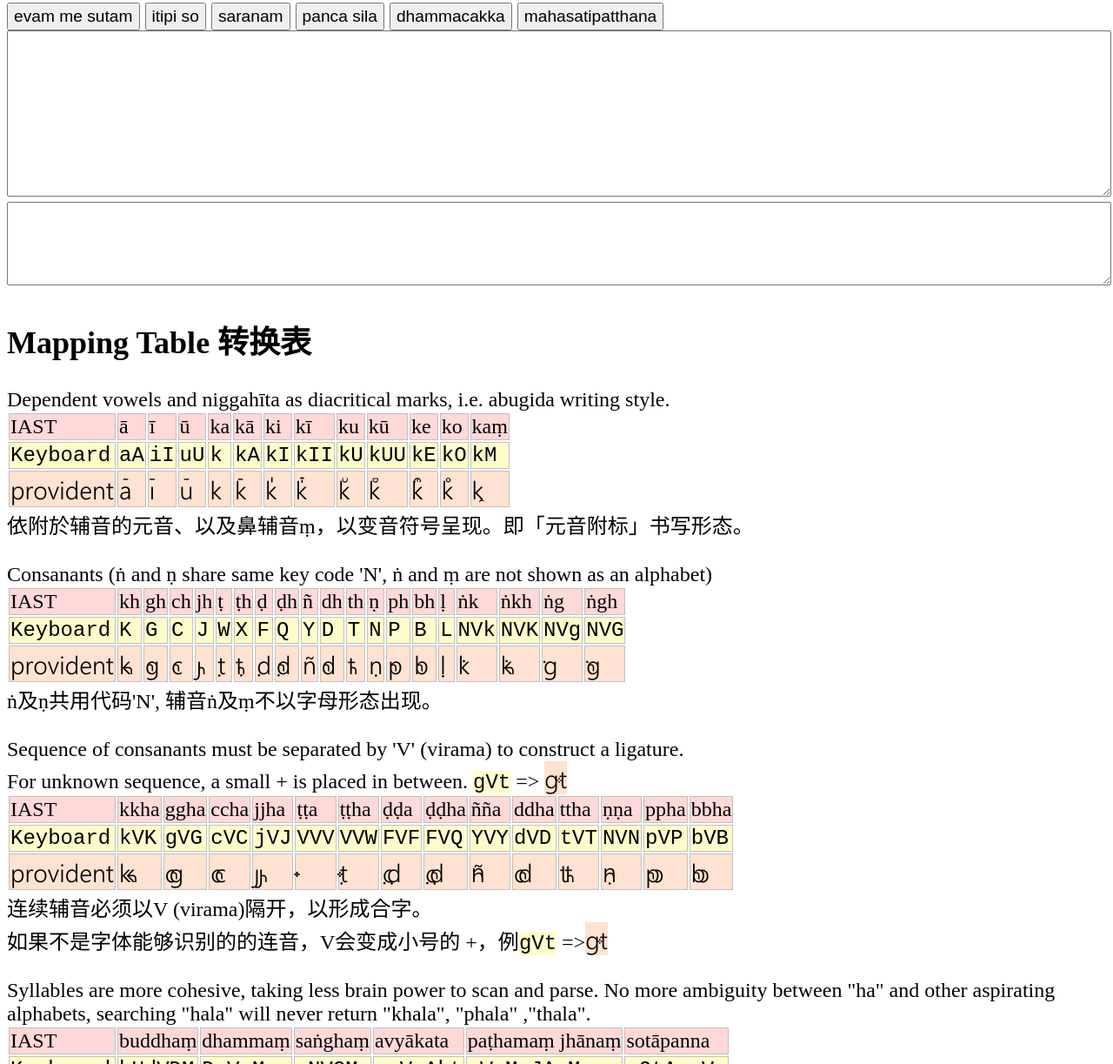
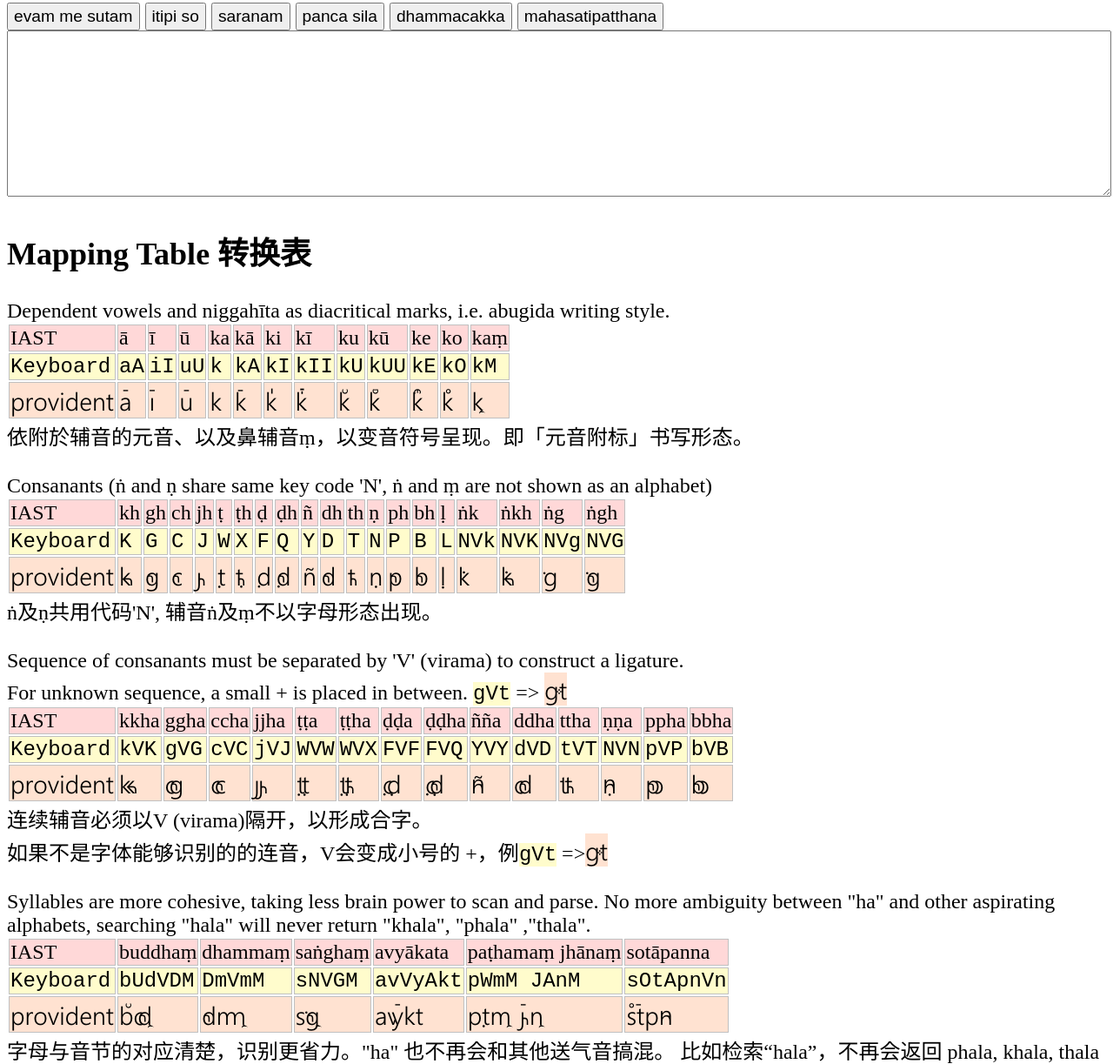
Before and after one commit to dhamma/provident-pali, a website with bundled scripts: page www/index.html in a window 1280 px wide. Shown: the part 229-1452 px from the top of the page at 87% size. Built offline with nearby package versions, Linux system fonts and the light colour scheme.

Commit message:
fix ligature

```diff
--- a/www/index.html
+++ b/www/index.html
@@ -39,7 +39,7 @@
         </span>
     </div>
         <textarea class='iast' id="iast"  rows=5 oninput="from_iast()"></textarea>
-        <textarea class='espeak' id="espeak"  rows=5></textarea>
+        <!--<textarea class='espeak' id="espeak"  rows=5></textarea>//-->
 
         <h2>Mapping Table 转换表</h2>
         Dependent vowels and niggahīta as diacritical marks, i.e. abugida writing style.
@@ -104,13 +104,13 @@
             <tr class="keys_small">
                 <td>Keyboard</td>
                 <td>kVK</td><td>gVG</td><td>cVC</td>
-                <td>jVJ</td><td>VVV</td><td>VVW</td><td>FVF</td><td>FVQ</td>
+                <td>jVJ</td><td>WVW</td><td>WVX</td><td>FVF</td><td>FVQ</td>
                 <td>YVY</td><td>dVD</td><td>tVT</td><td>NVN</td>
                 <td>pVP</td><td>bVB</td>
                 <tr class="provident_small">
                 <td>provident</td>
                 <td>kVK</td><td>gVG</td><td>cVC</td>
-                <td>jVJ</td><td>VVV</td><td>VVW</td><td>FVF</td><td>FVQ</td>
+                <td>jVJ</td><td>WVW</td><td>WVX</td><td>FVF</td><td>FVQ</td>
                 <td>YVY</td><td>dVD</td><td>tVT</td><td>NVN</td>
                 <td>pVP</td><td>bVB</td>
             </tr>
--- a/www/ui.js
+++ b/www/ui.js
@@ -43,7 +43,7 @@ const convertFromIAST=str=>{
     const r=saved(str);
     document.querySelector("#msg").innerHTML=r+' bytes in UTF-8';
 
-    document.querySelector("#espeak").value=toESpeak(s);
+    // document.querySelector("#espeak").value=toESpeak(s);
 }
 const convertFromProvident=str=>{
     const s=toIAST(str,{format:'xml'});
```
